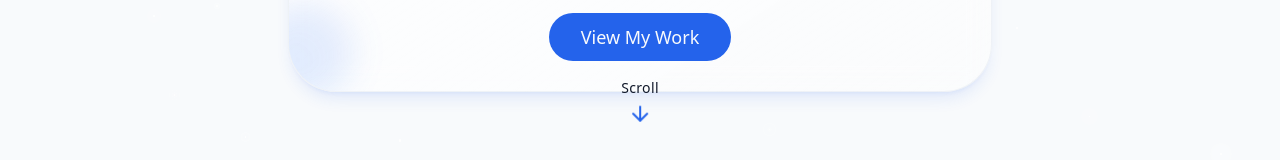
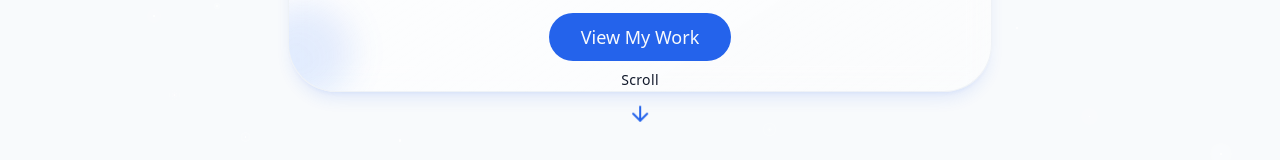
Before and after one commit to junito02/Junior-portfolio, a React (Vite) app: page / in a window 1280 px wide. Shown: the part 638-798 px from the top of the page. Built offline with nearby package versions, Linux system fonts and the light colour scheme.

Commit message:
fixing space for text

```diff
--- a/src/components/HeroSection.jsx
+++ b/src/components/HeroSection.jsx
@@ -77,7 +77,7 @@ export const HeroSection = () => {
         animate={{ opacity: 1, y: 0 }}
         transition={{ duration: 1, delay: 1 }}
       >
-        <span className="text-sm text-muted-foreground mb-2 tracking-wide animate-pulse-subtle">
+        <span className="text-sm text-muted-foreground mb-4 tracking-wide animate-pulse-subtle">
           Scroll
         </span>
         <ArrowDown className="h-6 w-6 text-primary animate-bounce" />
```
